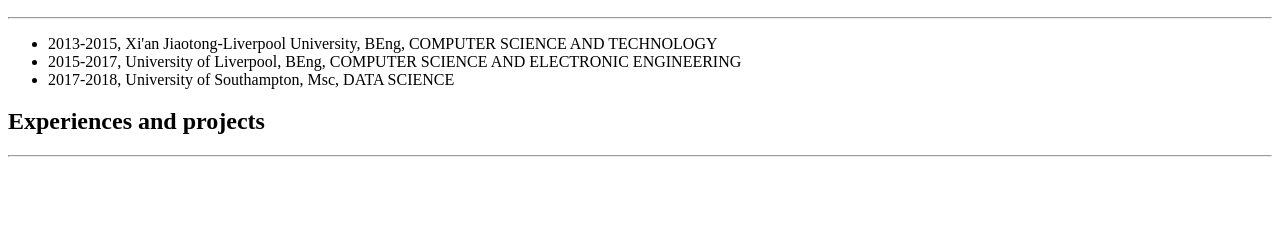
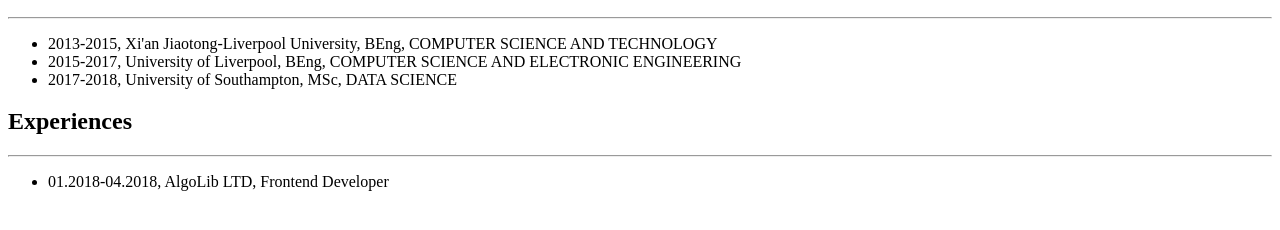
Before and after one commit to promer94/promer94.github.io, a Gatsby site: page /profile in a window 1280 px wide. Shown: the part 336-566 px from the top of the page. Built offline with nearby package versions, Linux system fonts and the light colour scheme; Gatsby itself is replaced by a stand-in of ours.

Commit message:
Add experience

```diff
--- a/src/pages/profile/index.jsx
+++ b/src/pages/profile/index.jsx
@@ -219,7 +219,7 @@
                     AND ELECTRONIC ENGINEERING
                   </li>
                   <li className="list-group-item active">
-                    2017-2018, University of Southampton, Msc, DATA SCIENCE
+                    2017-2018, University of Southampton, MSc, DATA SCIENCE
                   </li>
                 </ul>
               </div>
@@ -239,8 +239,13 @@
           <div className="container">
             <div className="row">
               <div className="col-lg-12">
-                <h2 className="section-heading">Experiences and projects</h2>
+                <h2 className="section-heading">Experiences</h2>
                 <hr className="border-white" />
+                <ul className="list-group">
+                  <li className="list-group-item">
+                    01.2018-04.2018, AlgoLib LTD, Frontend Developer
+                  </li>
+                </ul>
               </div>
             </div>
           </div>
```
